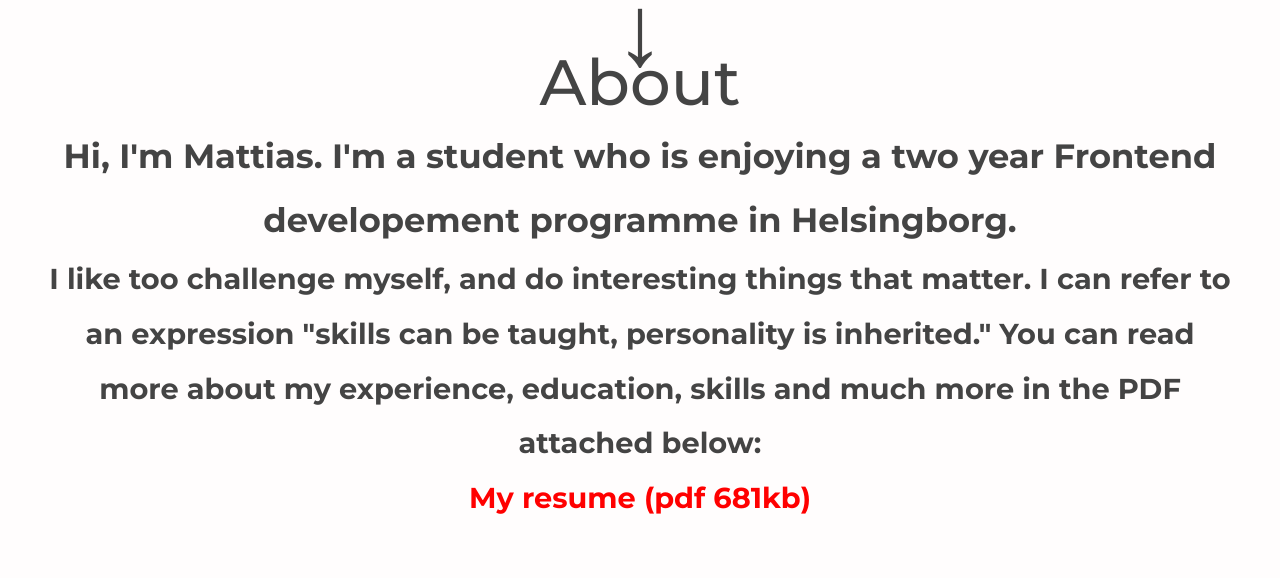
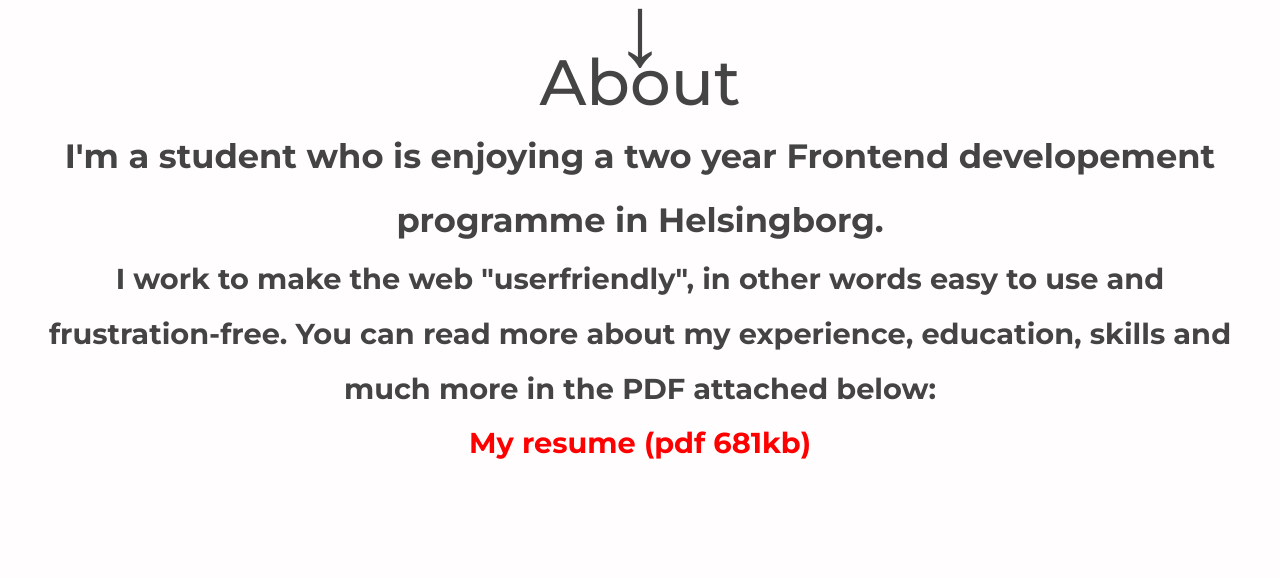
Before and after one commit to AndersenMattias/Matitas-website, a plain HTML site: page index.html in a window 1280 px wide. Shown: the part 1000-1578 px from the top of the page. Drawn offline with Linux system fonts and the light colour scheme.

Commit message:
add some text

```diff
--- a/index.html
+++ b/index.html
@@ -64,9 +64,8 @@
       <div class="about-me-div">
         <h2 class="about-me-title">About</h2>
         <div class="about-me-description">
-          <h3>Hi, I'm Mattias. I'm a student who is enjoying a two year Frontend developement programme in
-          Helsingborg.</h3>
-            <a>I like too challenge myself, and do interesting things that matter. I can refer to an expression "skills can be taught, personality is inherited."
+          <h3>I'm a student who is enjoying a two year Frontend developement programme in Helsingborg.</h3>
+            <a>I work to make the web "userfriendly", in other words easy to use and frustration-free.
               You can read more about my experience, education, skills and much more in the PDF attached below:
 
             </p>
```
